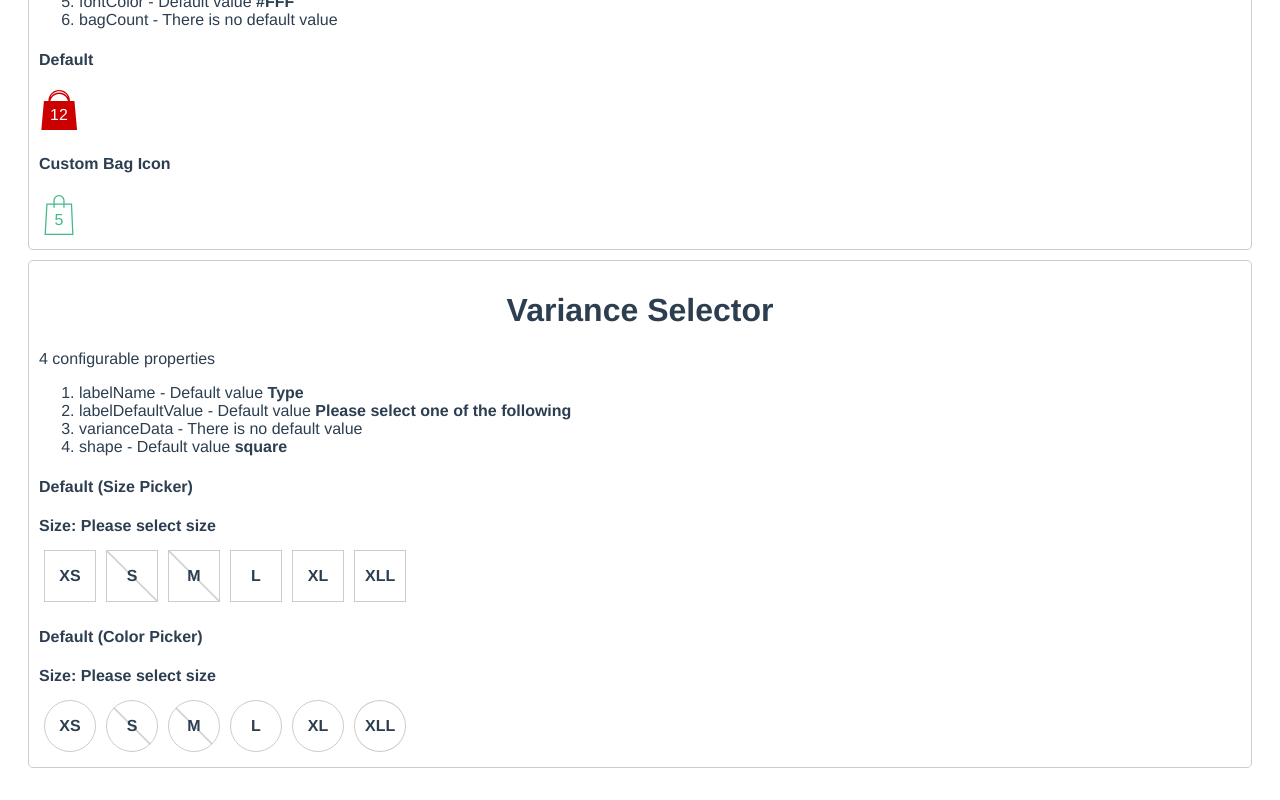
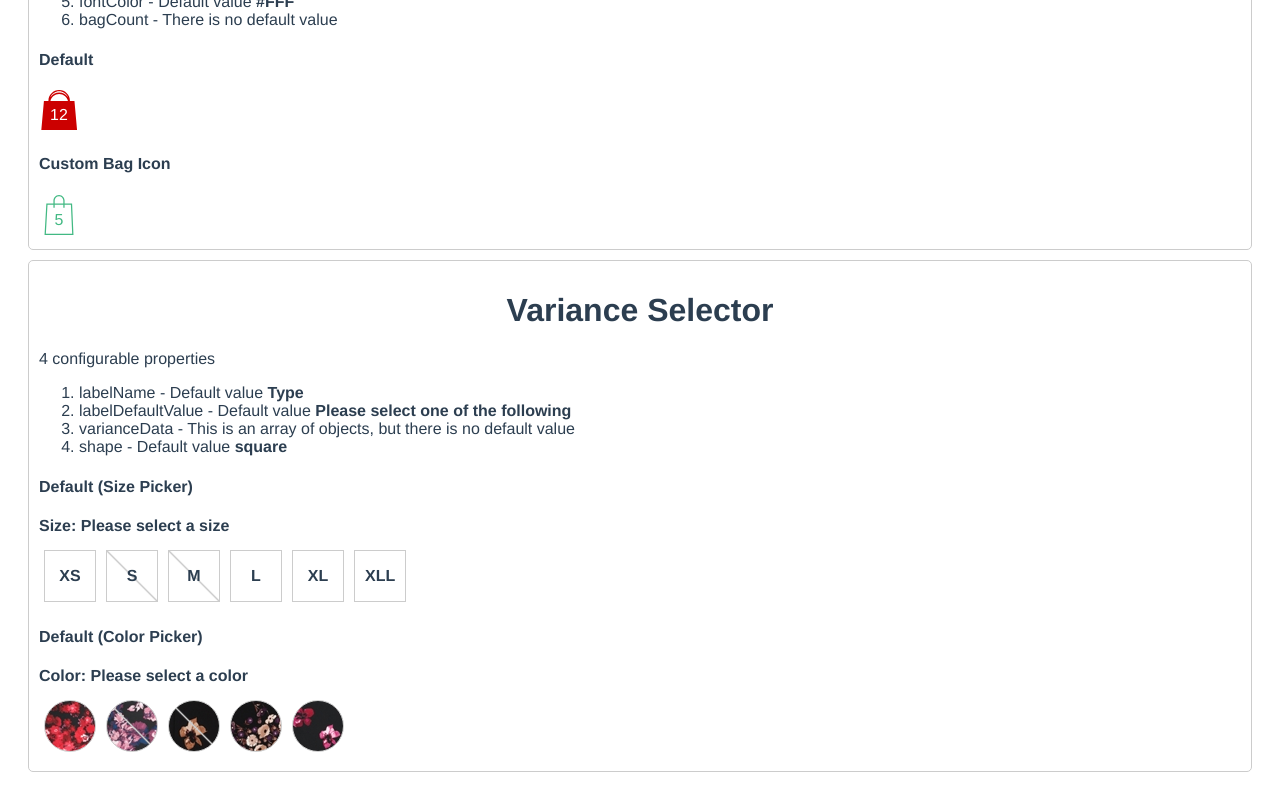
Before and after one commit to Shreerang/Vue-Nuggets, a Vue app: page / in a window 1280 px wide. Shown: the part 3615-4415 px from the top of the page. Built offline with nearby package versions, Linux system fonts and the light colour scheme.

Commit message:
Variance selector is complete with color picker

```diff
--- a/src/App.vue
+++ b/src/App.vue
@@ -221,23 +221,24 @@
           <ol>
             <li>labelName - Default value <strong>Type</strong></li>
             <li>labelDefaultValue - Default value <strong>Please select one of the following</strong></li>
-            <li>varianceData - There is no default value</li>
+            <li>varianceData - This is an array of objects, but there is no default value</li>
             <li>shape - Default value <strong>square</strong></li>
           </ol>
         </p>
         <div class="card-text">
           <h4>Default (Size Picker)</h4>
-          <VarianceSelector labelName="Size" labelDefaultValue="Please select size" :varianceData="sizeSelectorData" />
+          <VarianceSelector labelName="Size" labelDefaultValue="Please select a size" :varianceData="sizeSelectorData" />
         </div>
         <div class="card-text">
           <h4>Default (Color Picker)</h4>
-          <VarianceSelector labelName="Size" labelDefaultValue="Please select size" :varianceData="colorSelectorData" shape="circle" />
+          <VarianceSelector labelName="Color" labelDefaultValue="Please select a color" :varianceData="colorSelectorData" shape="circle" />
         </div>
     </div>
   </div>
 </template>
 
 <script>
+const swatchImg = require('./assets/color_swatch.jpeg');
 import QuantitySelector from './components/QuantitySelector/QuantitySelector';
 import StarRating from './components/StarRating/StarRating';
 import Grid from './components/Grid/Grid';
@@ -282,12 +283,11 @@ export default {
 				{ name: 'Double XL', value: 'XLL' },
 			],
 			colorSelectorData: [
-				{ name: 'Blue', value: 'XS' },
-				{ name: 'Light Blue', value: 'S', availability: false },
-				{ name: 'Green', value: 'M', availability: false },
-				{ name: 'Pink Polka Dots', value: 'L' },
-				{ name: 'Magenta Red', value: 'XL' },
-				{ name: 'Citrus Orange', value: 'XLL' },
+				{ name: 'Black/Red', value: 'XS', image: {background: swatchImg, position: '-0px 0'} },
+				{ name: 'Black/Pink', value: 'S', availability: false, image: {background: swatchImg, position: '-56px 0'} },
+				{ name: 'Black/Tan', value: 'M', availability: false, image: {background: swatchImg, position: '-112px 0'} },
+				{ name: 'Black/Tan/Purple', value: 'L', image: {background: swatchImg, position: '-168px 0'} },
+				{ name: 'Magnta Multi', value: 'XL', image: {background: swatchImg, position: '-224px 0'} },
 			],
 		};
 	},
--- a/src/components/Alert/Alert.vue
+++ b/src/components/Alert/Alert.vue
@@ -67,7 +67,6 @@ export default {
 					function() {
 						if (document.getElementsByClassName(getElm)[0]) {
 							const elm = document.getElementsByClassName(getElm)[0];
-							console.log(this.alertPosition);
 							if (this.alertPosition === 'inline') {
 								if (elm.previousSibling) {
 									elm.previousSibling.scrollIntoView();
--- a/src/components/VarianceSelector/VarianceSelector.vue
+++ b/src/components/VarianceSelector/VarianceSelector.vue
@@ -4,8 +4,8 @@
             <strong>{{ this.labelName }}: {{ this.selectedVariance}}</strong>
         </div>
         <div>
-            <div v-for="(variance, index) of this.varianceData" :key="index" @click="selectVariance(variance, index)" class="nugget-variance-shape" :class="varianceClassObject(variance, index)">
-                {{ variance.value ? variance.value : variance.name }}
+            <div v-for="(variance, index) of this.varianceData" :key="index" @click="selectVariance(variance, index)" class="nugget-variance-shape" :class="varianceClassObject(variance, index)" :style="variance.image ? varianceStyleObject(variance, index) : ''">
+                {{ variance.image ? '' : variance.value ? variance.value : variance.name }}
             </div>
         </div>
     </div>
@@ -21,7 +21,7 @@ export default {
         },
 		labelDefaultValue: {
 			type: String,
-            default: 'Please select one of the following'
+			default: 'Please select one of the following',
 		},
 		varianceData: {
 			type: Array,
@@ -29,9 +29,9 @@ export default {
 		shape: {
 			type: String,
 			default: 'square',
-            validator: function (value) {
-                return ['square', 'circle'].indexOf(value) !== -1
-            }
+			validator: function(value) {
+				return ['square', 'circle'].indexOf(value) !== -1;
+			},
 		},
 	},
 	data() {
@@ -47,7 +47,7 @@ export default {
 				this.selectedVariance = '';
 				this.selectedVarianceIndex = '';
 			} else {
-				variance.name ? this.selectedVariance = variance.name : this.selectedVariance = variance.value;
+				variance.name ? (this.selectedVariance = variance.name) : (this.selectedVariance = variance.value);
 				this.selectedVarianceIndex = index;
 			}
 		},
@@ -56,8 +56,38 @@ export default {
 				'nugget-variance-circle': this.shape === 'circle',
 				'nugget-variance-selected': index === this.selectedVarianceIndex,
 				'nugget-variance-unavailable': variance.availability === false,
-                'nugget-variance-unavailable-selected': index === this.selectedVarianceIndex && variance.availability === false,
+				'nugget-variance-unavailable-selected':
+					index === this.selectedVarianceIndex && variance.availability === false,
 			};
+		},
+		varianceStyleObject: function(variance, index) {
+			if (variance.image) {
+				const position = variance.image.position ? variance.image.position : '';
+				if (variance.availability === false) {
+					if (index === this.selectedVarianceIndex) {
+						return {
+							background:
+								'linear-gradient(to top right, rgba(0,0,0,0) -30%, rgba(0,0,0,0) calc(50% - 1.5px), #C00 50%, rgba(0,0,0,0) calc(50% + 1.5px), rgba(0,0,0,0) 120%),' +
+								'url(' +
+								variance.image.background +
+								') transparent ' +
+								position,
+						};
+					}
+					return {
+						background:
+							'linear-gradient(to top right, rgba(0,0,0,0) -30%, rgba(0,0,0,0) calc(50% - 1.5px), #CCC 50%, rgba(0,0,0,0) calc(50% + 1.5px), rgba(0,0,0,0) 120%),' +
+							'url(' +
+							variance.image.background +
+							') transparent ' +
+							position,
+					};
+				} else {
+					return {
+						background: 'url(' + variance.image.background + ') transparent ' + position,
+					};
+				}
+			}
 		},
 	},
 };
@@ -95,11 +125,25 @@ export default {
 }
 
 .nugget-variance-unavailable {
-    background: linear-gradient(to top right, rgba(0,0,0,0) -30%, rgba(0,0,0,0) calc(50% - 1.5px), #CCC 50%, rgba(0,0,0,0) calc(50% + 1.5px), rgba(0,0,0,0) 120%);
+	background: linear-gradient(
+		to top right,
+		rgba(0, 0, 0, 0) -30%,
+		rgba(0, 0, 0, 0) calc(50% - 1.5px),
+		#ccc 50%,
+		rgba(0, 0, 0, 0) calc(50% + 1.5px),
+		rgba(0, 0, 0, 0) 120%
+	);
 }
 
 .nugget-variance-unavailable-selected {
-    border-color: #C00;
-    background: linear-gradient(to top right, rgba(0,0,0,0) -30%, rgba(0,0,0,0) calc(50% - 1.5px), #C00 50%, rgba(0,0,0,0) calc(50% + 1.5px), rgba(0,0,0,0) 120%);
+	border-color: #c00;
+	background: linear-gradient(
+		to top right,
+		rgba(0, 0, 0, 0) -30%,
+		rgba(0, 0, 0, 0) calc(50% - 1.5px),
+		#c00 50%,
+		rgba(0, 0, 0, 0) calc(50% + 1.5px),
+		rgba(0, 0, 0, 0) 120%
+	);
 }
 </style>
```
Also changed, not shown: src/assets/color_swatch.jpeg (added), 1 other file (tests, documents, lock files or other folders). Lines whose indentation alone changed are shown as unchanged.
